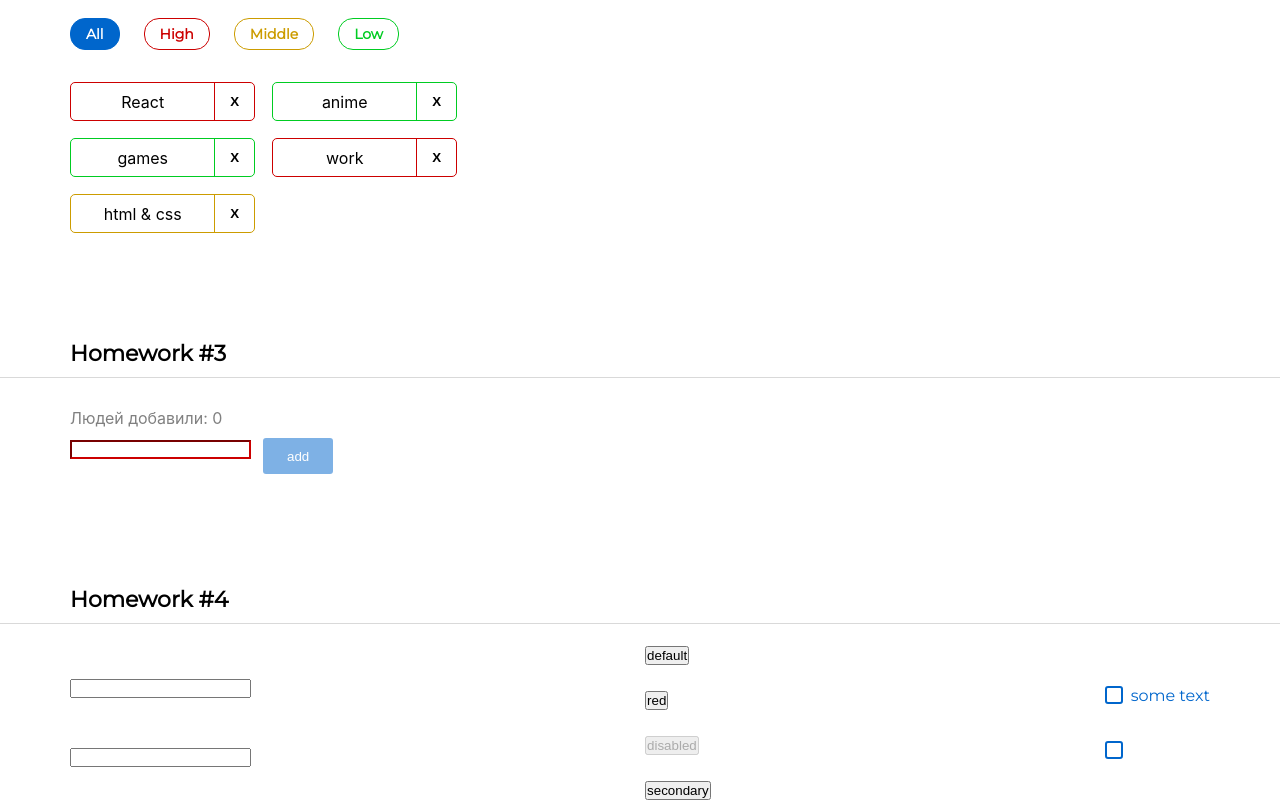
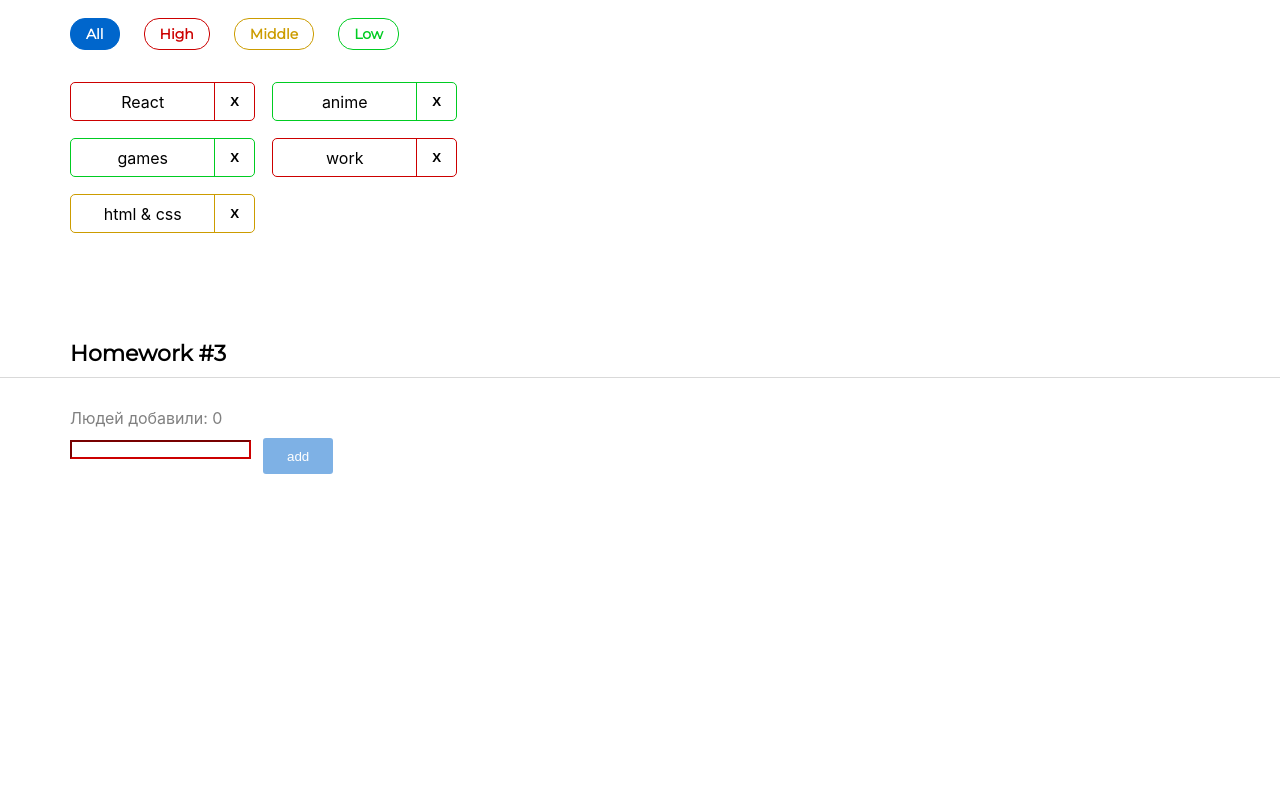
Before and after one commit to AlexanderPuzyna/DZ, a React (Create React App) app: page / in a window 1280 px wide. Shown: the part 595-1395 px from the top of the page. After the commit the page ends 1074 px from the top, so only its background shows below. Built offline with nearby package versions, Linux system fonts and the light colour scheme.

Commit message:
lesson-3

```diff
--- a/src/s1-main/App.tsx
+++ b/src/s1-main/App.tsx
@@ -12,7 +12,7 @@ function App() {
             {/*раскомментировать по ходу выполнения*/}
             <HW2/>
             <HW3/>
-            <HW4/>
+            {/*<HW4/>*/}
 
             {/*при выполнении дз 5 и более - закомментировать здесь дз 1-4, так как они есть внутри дз 5*/}
             {/*<HW5/>*/}
```
